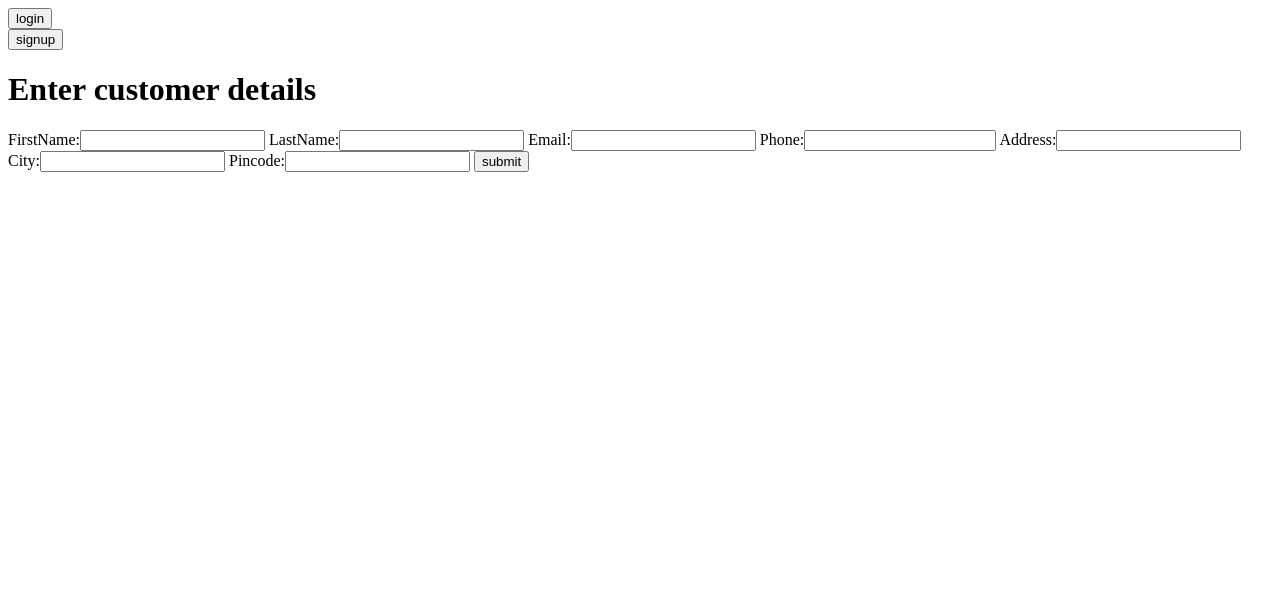
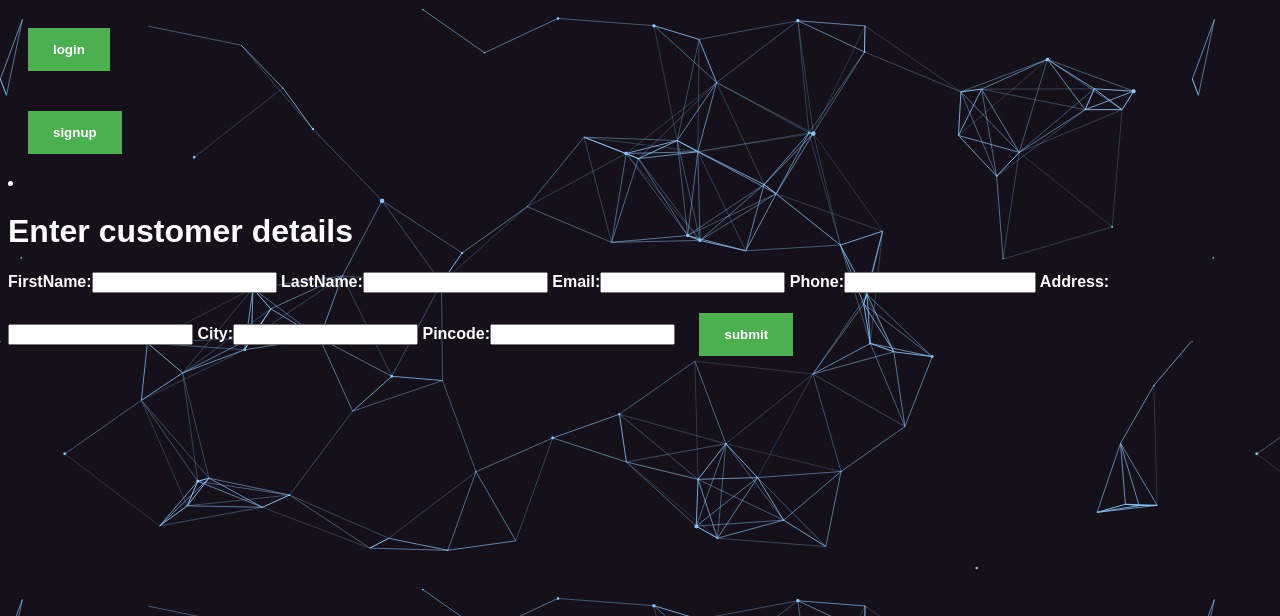
Before and after one commit to Nikhil-L/Online-Shopping-System, a Django app: page /customer/ in a window 1280 px wide. Shown: the top 616 px of the page. Run offline with Django 3.2, Linux system fonts and the light colour scheme.

Commit message:
Add styles to css

```diff
--- a/assets/style.css
+++ b/assets/style.css
@@ -1,5 +1,53 @@
+body {
+    font-weight: bold;
+    color : white;
+    background-image: url(cool-background.jpeg);
+    font-family: Arial, Helvetica, sans-serif;}
 
-body
+input[type=id_password], input[type = id_username] {
+    color: grey;
+    padding: 12px 20px;
+    margin: 20px 20px;
+    display: inline-block;
+    }
+
+
+button , input[type = submit]{
+  background-color: #4CAF50;
+  color: white;
+  padding: 14px 25px;
+  margin: 20px 20px;
+  border: none;
+  cursor: pointer;
+  font-weight: bold;
+}
+
+button:hover {
+  opacity: 0.8;
+}
+
+.base
 {
-    background: white;
+    display: inline-block;
 }
+
+.active
+{   padding-left:;
+    display: inline;
+}
+
+.form-box
+{
+    margin: 100px 30px;
+}
+
+.site-form
+{
+    margin: 300px, 3000px;
+}
+
+.create-customer
+{
+    margin: 50px , 50px;
+    display: inline list-item;
+}
```
Also changed, not shown: assets/cool-background.jpeg (added), assets/login.jpg (added).
